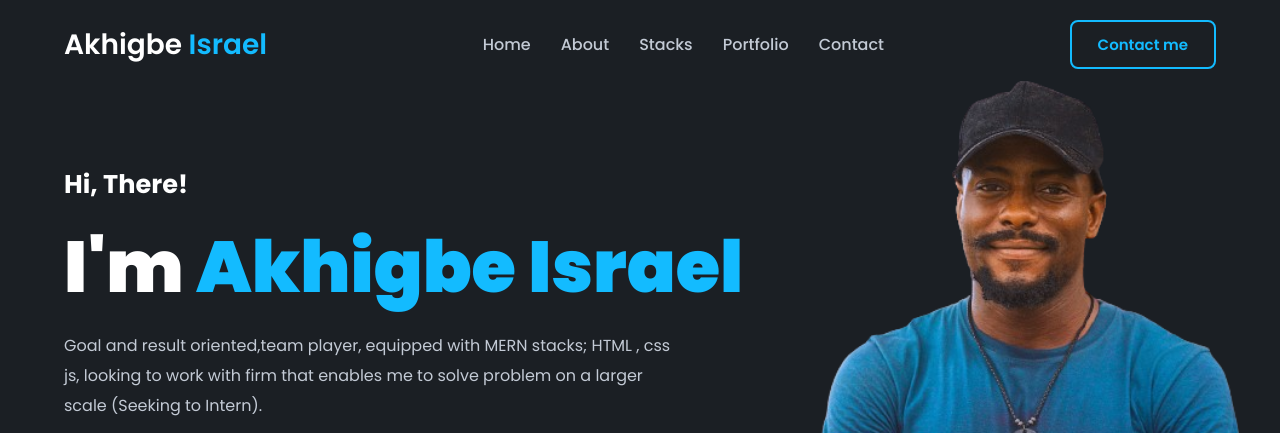
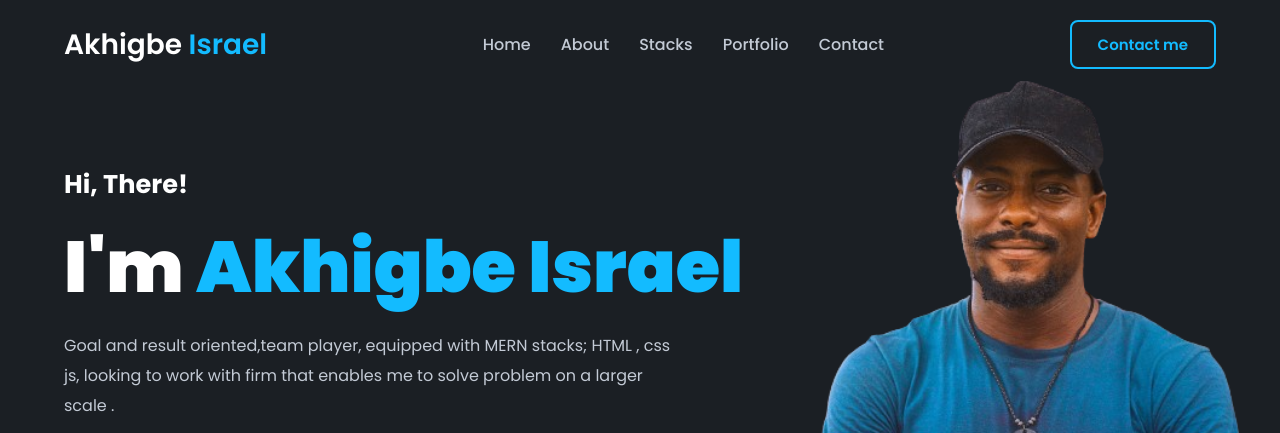
Before and after one commit to NERDY-B/israel-responsive, a plain HTML site: page index.html in a window 1280 px wide. Shown: the top 433 px of the page. Drawn offline with nearby package versions, Linux system fonts and the light colour scheme.

Commit message:
removed intern

```diff
--- a/index.html
+++ b/index.html
@@ -55,7 +55,7 @@
                 Goal and result oriented,team player,
                 equipped with MERN stacks; HTML , css js,
                 looking to work with firm that enables me
-                to solve problem on a larger scale (Seeking to Intern).
+                to solve problem on a larger scale .
             </p>
 
 
```
